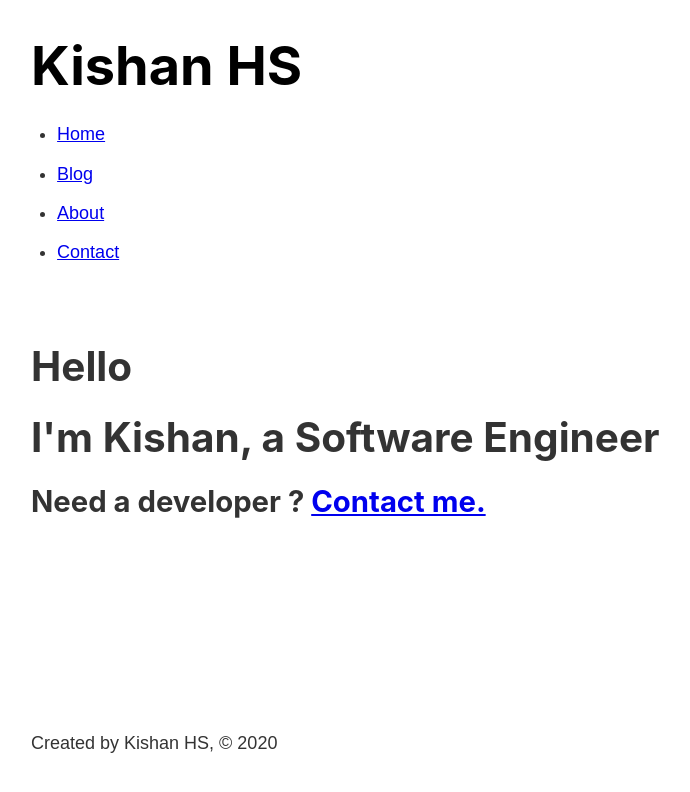
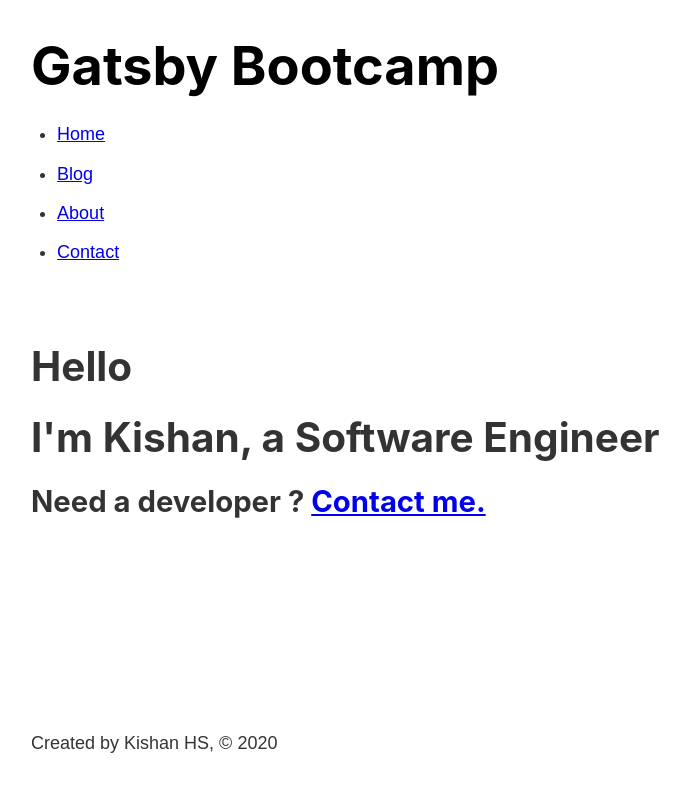
Before and after one commit to Kishanhs1990/gastby-bootcamp, a Gatsby site: page / in a window 1280 px wide. Shown: the whole page, without its empty margins (252-942 px from the left). Built offline with nearby package versions, Linux system fonts and the light colour scheme; Gatsby itself is replaced by a stand-in of ours.

Commit message:
add dynamic data to site with graphql

```diff
--- a/gatsby-config.js
+++ b/gatsby-config.js
@@ -6,5 +6,9 @@
 
 module.exports = {
   /* Your site config here */
+  siteMetadata: {
+    title: "Gatsby Bootcamp",
+    author: "Kishan HS",
+  },
   plugins: ["gatsby-plugin-sass"],
 }
--- a/src/components/footer.js
+++ b/src/components/footer.js
@@ -1,9 +1,20 @@
 import React from "react"
+import { graphql, useStaticQuery } from "gatsby"
 
 const Footer = () => {
+  const data = useStaticQuery(graphql`
+    query {
+      site {
+        siteMetadata {
+          author
+        }
+      }
+    }
+  `)
+
   return (
     <footer>
-      <p>Created by Kishan HS, © 2020</p>
+      <p>Created by {data.site.siteMetadata.author}, © 2020</p>
     </footer>
   )
 }
--- a/src/components/header.js
+++ b/src/components/header.js
@@ -1,29 +1,54 @@
 import React from "react"
-import { Link } from "gatsby"
+import { Link, graphql, useStaticQuery } from "gatsby"
 import headerStyles from "./header.module.scss"
 
 const Header = () => {
+  const data = useStaticQuery(graphql`
+    query {
+      site {
+        siteMetadata {
+          title
+        }
+      }
+    }
+  `)
   return (
     <header className={headerStyles.header}>
       <h1>
-        <Link className={headerStyles.title} activeClassName={headerStyles.activeNavItem} to="/">
-          Kishan HS
+        <Link
+          className={headerStyles.title}
+          activeClassName={headerStyles.activeNavItem}
+          to="/"
+        >
+          {data.site.siteMetadata.title}
         </Link>
       </h1>
       <nav>
         <ul className={headerStyles.navList}>
           <li>
-            <Link className={headerStyles.navItem} activeClassName={headerStyles.activeNavItem} to="/">
+            <Link
+              className={headerStyles.navItem}
+              activeClassName={headerStyles.activeNavItem}
+              to="/"
+            >
               Home
             </Link>
           </li>
           <li>
-            <Link className={headerStyles.navItem} activeClassName={headerStyles.activeNavItem} to="/blog">
+            <Link
+              className={headerStyles.navItem}
+              activeClassName={headerStyles.activeNavItem}
+              to="/blog"
+            >
               Blog
             </Link>
           </li>
           <li>
-            <Link className={headerStyles.navItem} activeClassName={headerStyles.activeNavItem} to="/about">
+            <Link
+              className={headerStyles.navItem}
+              activeClassName={headerStyles.activeNavItem}
+              to="/about"
+            >
               About
             </Link>
           </li>
```
